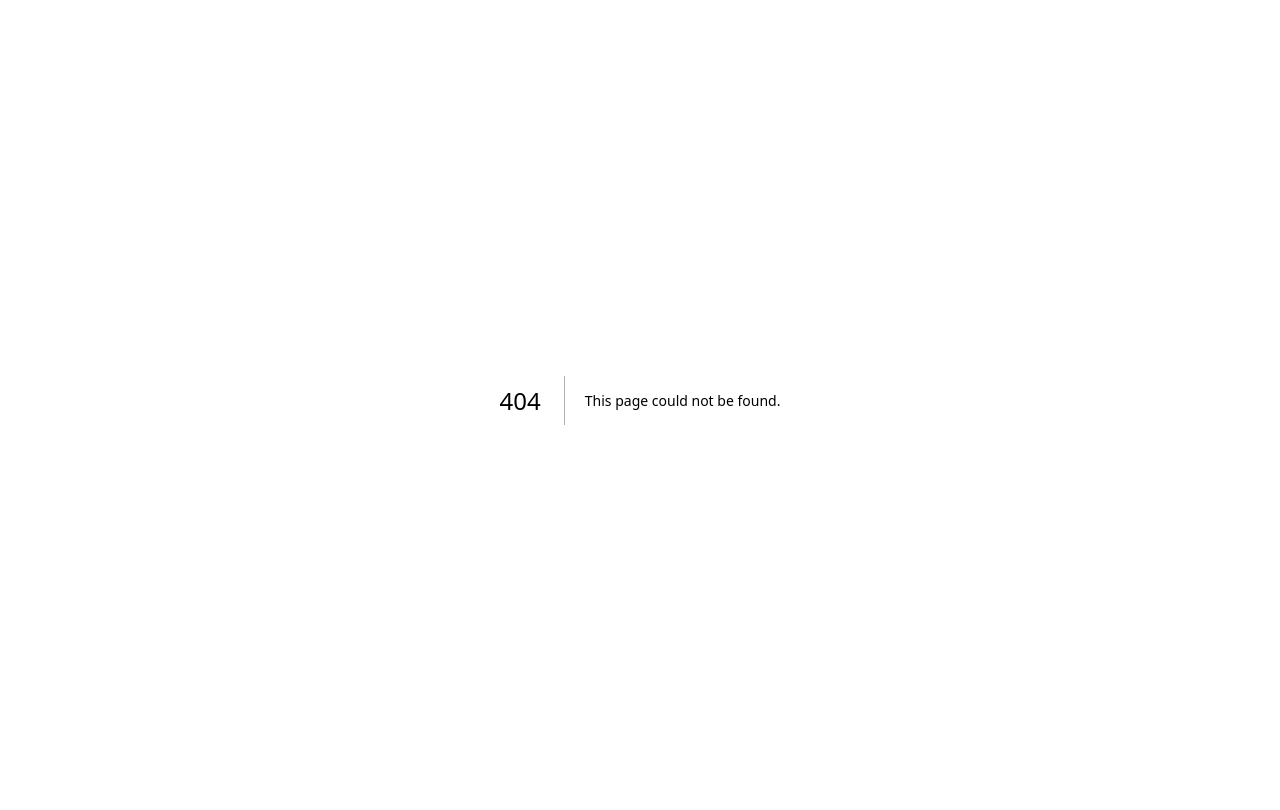
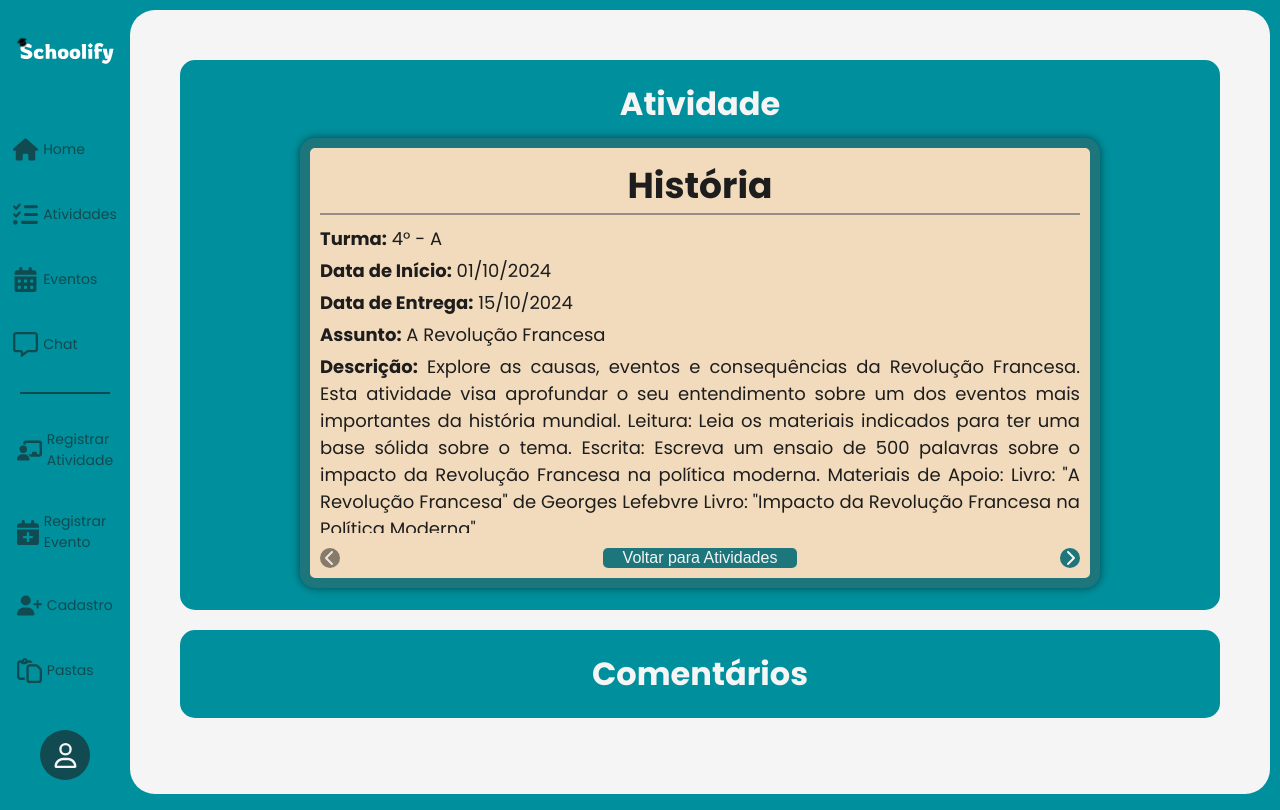
Before and after one commit to Lucas0u/Schoolify_01, a Next.js app: page /atividades_abertas in a window 1280 px wide. Before the commit this address had no page. Built offline with nearby package versions, Linux system fonts and the light colour scheme.

Commit message:
"Container de Atividades abertas + nav"

```diff
--- /dev/null
+++ b/src/components/atividades/AtvAberta.jsx
@@ -0,0 +1,30 @@
+import styles from '@/styles/Atividade.module.css';
+import { faChevronLeft, faChevronRight } from "@fortawesome/free-solid-svg-icons";
+import { FontAwesomeIcon } from "@fortawesome/react-fontawesome";
+import Botao from "../botoes/Botao";
+
+export default function AtvAberta({ atividade, onPrev, onNext, canGoPrev, canGoNext, onBack }) {
+  return (
+    <div className={styles.conteudo_atv}>
+      <h1>Atividade</h1>
+      <div className={styles.AtvAberta}>
+        <h2>{atividade.titulo}</h2>
+        <p><strong>Turma:</strong> {atividade.turma}</p>
+        <p><strong>Data de Início:</strong> {atividade.dataInicio}</p>
+        <p><strong>Data de Entrega:</strong> {atividade.dataEntrega}</p>
+        <p><strong>Assunto:</strong> {atividade.assunto}</p>
+        <p className={styles.descricao}><strong>Descrição:</strong> {atividade.descricao}</p>
+
+        <div className={styles.nav_container}>
+          <Botao onClick={onPrev} disabled={!canGoPrev} className={`${styles.seta_esquerda} ${!canGoPrev ? styles.disabled : ''}`}>
+            <FontAwesomeIcon icon={faChevronLeft} />
+          </Botao>
+          <Botao onClick={onBack} className={styles.voltar}>Voltar para Atividades</Botao>
+          <Botao onClick={onNext} disabled={!canGoNext} className={`${styles.seta_direita} ${!canGoNext ? styles.disabled : ''}`}>
+            <FontAwesomeIcon icon={faChevronRight} />
+          </Botao>
+        </div>
+      </div>
+    </div>
+  );
+}
--- /dev/null
+++ b/src/components/comentarios_chat/Comments.jsx
@@ -0,0 +1,9 @@
+import styles from '@/styles/Atividade.module.css';
+
+export default function Comments() {
+  return (
+    <div className={styles.Container_Comentarios}>
+      <h1>Comentários</h1>
+    </div>
+  );
+}
--- /dev/null
+++ b/src/pages/atividades_abertas.js
@@ -0,0 +1,79 @@
+import AtvAberta from "@/components/atividades/AtvAberta";
+import Comments from "@/components/comentarios_chat/Comments";
+import Menu from "@/components/menu/Menu";
+import styles from '@/styles/Atividade.module.css';
+import { useRouter } from 'next/router';
+import { useState } from "react";
+
+export default function AtividadeAbertas() {
+  const router = useRouter();
+
+  const atividades = [
+    {
+      titulo: "História",
+      turma: "4° - A",
+      dataInicio: "01/10/2024",
+      dataEntrega: "15/10/2024",
+      assunto: "A Revolução Francesa",
+      descricao: `Explore as causas, eventos e consequências da Revolução Francesa. Esta atividade visa aprofundar o seu entendimento sobre um dos eventos mais importantes da história mundial.
+
+      Leitura: Leia os materiais indicados para ter uma base sólida sobre o tema.
+
+      Escrita: Escreva um ensaio de 500 palavras sobre o impacto da Revolução Francesa na política moderna.
+
+      Materiais de Apoio:
+
+      Livro: "A Revolução Francesa" de Georges Lefebvre
+
+      Livro: "Impacto da Revolução Francesa na Política Moderna"`,
+    },
+    {
+      titulo: "História",
+      turma: "4° - A",
+      dataInicio: "05/10/2024",
+      dataEntrega: "20/10/2024",
+      assunto: "A Segunda Guerra Mundial",
+      descricao: `Entenda o contexto e os principais eventos da Segunda Guerra Mundial...`,
+    },
+  ];
+
+  const [atividadeAtual, setAtividadeAtual] = useState(0);
+
+  // Função para navegar para a próxima atividade
+  const handleNext = () => {
+    if (atividadeAtual < atividades.length - 1) {
+      setAtividadeAtual(atividadeAtual + 1);
+    }
+  };
+
+  // Função para navegar para a atividade anterior
+  const handlePrev = () => {
+    if (atividadeAtual > 0) {
+      setAtividadeAtual(atividadeAtual - 1);
+    }
+  };
+
+  // Função para voltar para a página de atividades
+  const handleBack = () => {
+    router.push("/atividades");
+  };
+
+  return (
+    <>
+      <Menu />
+      <div className="container_tela">
+        <div className={styles.Container_Atividade}>
+          <AtvAberta
+            atividade={atividades[atividadeAtual]}
+            onPrev={handlePrev}
+            onNext={handleNext}
+            canGoPrev={atividadeAtual > 0}
+            canGoNext={atividadeAtual < atividades.length - 1}
+            onBack={handleBack}
+          />
+        </div>
+        <Comments />
+      </div>
+    </>
+  );
+}
--- /dev/null
+++ b/src/styles/Atividade.module.css
@@ -0,0 +1,152 @@
+.Container_Atividade {
+  display: flex;
+  flex-direction: column;
+  align-items: center;
+  justify-content: space-between;
+  color: var(--branco);
+
+  width: 100%;
+  height: 550px;
+
+  padding: 20px;
+  border-radius: 15px;
+  background-color: var(--azul-intermediário);
+}
+
+.conteudo_atv h1 {
+  margin-bottom: 10px;
+
+  text-align: center;
+}
+
+
+.AtvAberta {
+  display: flex;
+  flex-direction: column;
+  justify-content: space-between;
+
+  padding: 10px;
+  width: 100%;
+  height: 100%;
+
+  max-width: 800px;
+  max-height: 450px;
+
+  border: 1px solid rgba(202, 177, 144, 1);
+  border: 10px solid var(--azul-escuro);
+  border-radius: 15px;
+
+  background-color: rgba(241, 219, 188, 1);
+
+  box-shadow: 0 0 10px rgba(0, 0, 0, 0.5);
+}
+
+.AtvAberta h2 {
+  font-size: 36px;
+  width: 100%;
+  text-align: center;
+  color: var(--preto);
+  margin-bottom: 10px;
+  border-bottom: rgba(148, 142, 134, 1) solid 2px;
+}
+
+.AtvAberta p {
+  font-size: 18px;
+  width: 100%;
+  margin-bottom: 5px;
+  text-align: justify;
+  color: var(--preto);
+}
+
+.descricao {
+  flex-grow: 1;
+  overflow-y: auto;
+}
+
+.nav_container {
+  display: flex;
+  justify-content: space-between;
+  width: 100%;
+
+  max-width: 800px;
+
+  margin-top: 10px;
+}
+
+
+.seta_esquerda, .seta_direita {
+  display: flex;
+  align-items: center;
+  justify-content: center;
+
+  color: var(--branco);
+  background-color: var(--azul-escuro);
+
+  border-radius: 50%;
+  border: none;
+  /* padding: 5px; */
+
+  width: 20px;
+  height: 20px;
+
+
+  font-size: 16px;
+  cursor: pointer;
+}
+
+.voltar {
+  background-color: var(--azul-escuro);
+  color: var(--branco);
+
+  border: none;
+
+  padding: 0px 20px;
+  font-size: 16px;
+
+  border-radius: 5px;
+  cursor: pointer;
+}
+
+.seta_esquerda:disabled, .seta_direita:disabled {
+
+  cursor: not-allowed;
+}
+
+
+
+.seta_esquerda.disabled, .seta_direita.disabled {
+  opacity: 0.5;
+  background-color: var(--preto);
+  cursor: not-allowed;
+  color: var(--branco);
+}
+
+
+/* .seta_esquerda:hover:not(:disabled), .seta_direita:hover:not(:disabled) {
+  color: var(--azul-intermediário);
+} */
+
+/* .seta_esquerda:not(:disabled):hover, .seta_direita:not(:disabled):hover {
+  background-color: var(--branco);
+} */
+
+
+
+/* CSS - Seção comentários */
+
+.Container_Comentarios {
+  display: flex;
+  flex-direction: column;
+  align-items: center;
+  margin: 20px 0;
+
+  color: var(--branco);
+
+  width: 100%;
+  height: fit-content;
+
+  padding: 20px;
+  border-radius: 15px;
+
+  background-color: var(--azul-intermediário);
+}
--- a/src/styles/globals.css
+++ b/src/styles/globals.css
@@ -27,6 +27,6 @@ body {
   margin-left: 130px;
   padding: 50px;
 
-  background-color: #F5F5F5;
+  background-color: var(--branco);
   border-radius: 25px;
 }
```
Also changed, not shown: src/pages/atividades.js (added, +24 -0 lines), src/components/atividades/Atividade.jsx (added).
